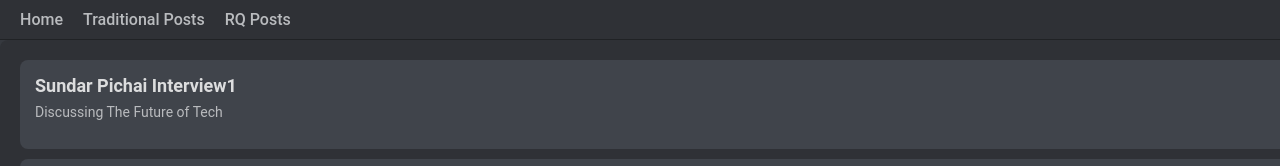
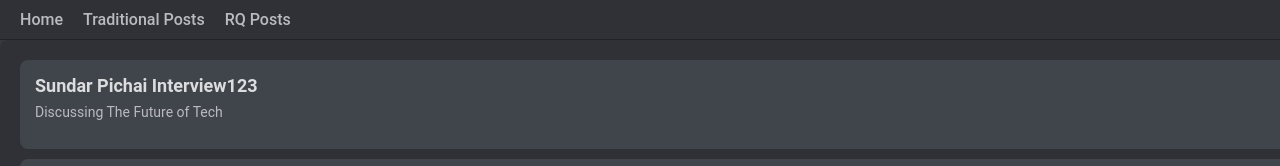
Before and after one commit to Andydiii/tanstack-react-query, a React (Create React App) app in the folder react-query-demo/: page /rq-posts in a window 1280 px wide. Shown: the top 166 px of the page. Built offline with nearby package versions, Linux system fonts and the light colour scheme; data requests are answered from the project's data file.

Commit message:
finished reeact query interact with cache

```diff
--- a/react-query-demo/db.json
+++ b/react-query-demo/db.json
@@ -2,7 +2,7 @@
     "posts": [
         {
             "id": 1,
-            "title": "Sundar Pichai Interview1",
+            "title": "Sundar Pichai Interview123",
             "body": "Discussing The Future of Tech"
         },
         {
--- a/react-query-demo/src/components/PostsRQ.js
+++ b/react-query-demo/src/components/PostsRQ.js
@@ -3,7 +3,7 @@
 import axios from "axios";
 
 // react query cache:
-  // react query store the data in cache for 5 minutes
+  // react query store the data in cache using the queryKey as a unique key for 5 minutes
   // but data in cache might be outdated, data in json server might have been updated, in this case, the react query doing the refetch in the backgroud, if it is updated, reflect on UI
   // isLoading is true when there is no cache for the data, but if there is, isLoading is false.
   // isFetching is true when you are fetching or refetching. no matter if there is cache for data.
```
